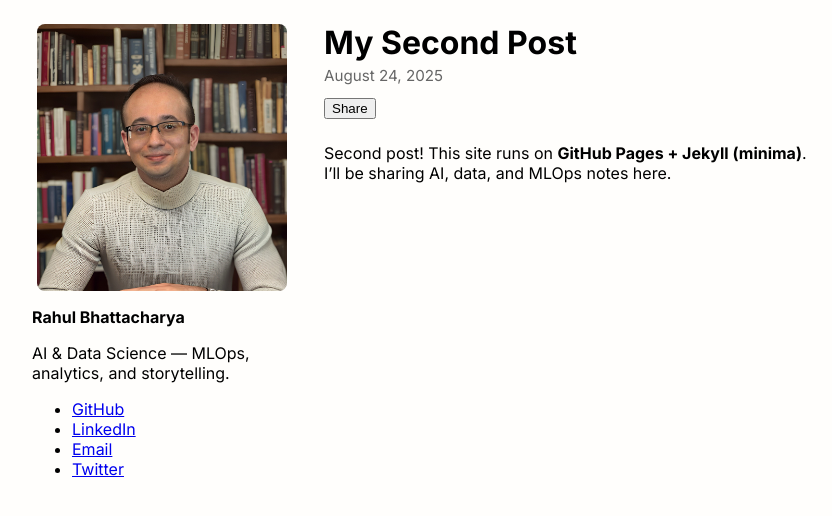
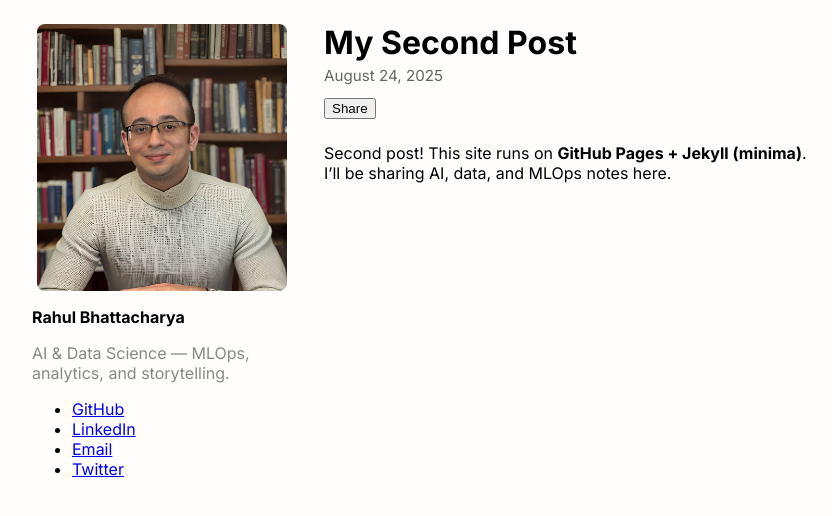
Before and after one commit to RahulBhattacharya1/RahulBhattacharya1.github.io, a Jekyll site: the page built from _posts/2025-08-24-post1.md, in a window 1280 px wide. Shown: the top 516 px of the page, without its empty margins (16-848 px from the left). Built offline with Jekyll 4.4.1, drawn with Linux system fonts in a browser that asks for light colours.

Commit message:
Update default.html

```diff
--- a/_layouts/default.html
+++ b/_layouts/default.html
@@ -13,7 +13,7 @@
     <aside class="sidebar">
       <img class="avatar" src="/assets/images/avatar.jpg" alt="Rahul Bhattacharya">
       <p><strong>Rahul Bhattacharya</strong></p>
-      <p>AI & Data Science — MLOps, analytics, and storytelling.</p>
+      <p style="color: #888;">AI & Data Science — MLOps, analytics, and storytelling.</p>
       <ul>
         <li><a href="https://github.com/RahulBhattacharya1">GitHub</a></li>
         <li><a href="https://www.linkedin.com/in/USERNAME/">LinkedIn</a></li>
```
